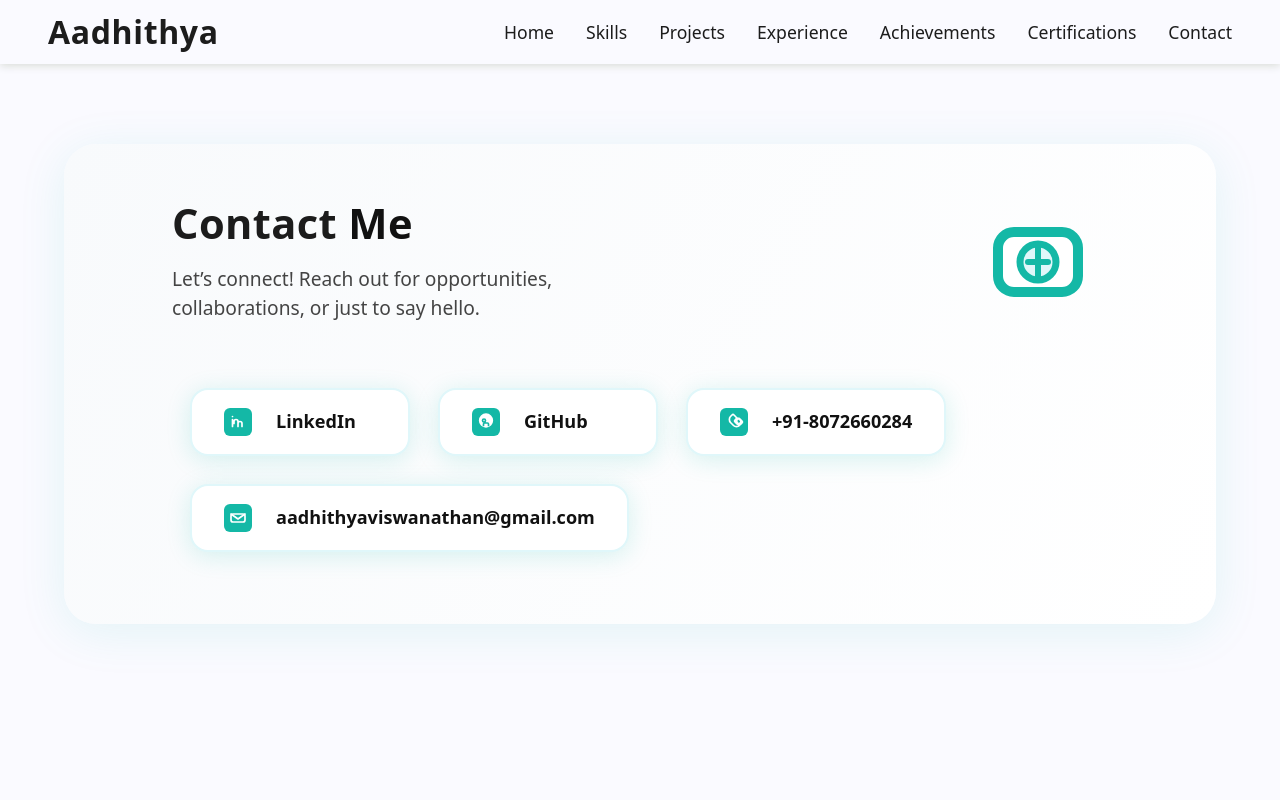
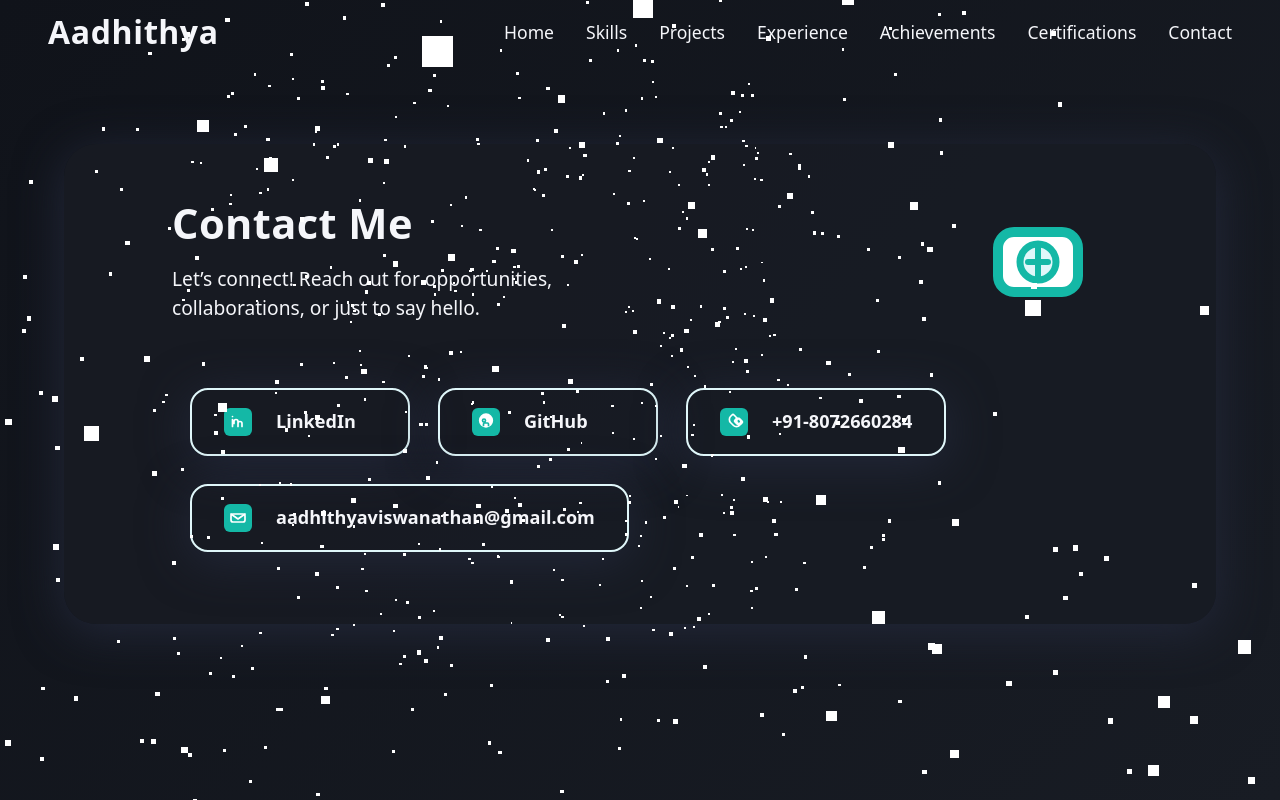
Before and after one commit to Aadhithya0104/portfolio_website, a Next.js app: page /contact in a window 1280 px wide. Built offline with nearby package versions, Linux system fonts and the light colour scheme.

Commit message:
Update package dependencies, enhance global styles for dark mode, and add 3D background component to layout

```diff
--- /dev/null
+++ b/app/Background3D.tsx
@@ -0,0 +1,74 @@
+"use client";
+import { useRef, useEffect } from "react";
+import * as THREE from "three";
+
+export default function Background3D() {
+  const mountRef = useRef<HTMLDivElement>(null);
+  useEffect(() => {
+    const mount = mountRef.current;
+    if (!mount) return;
+    // Scene setup
+    const scene = new THREE.Scene();
+    const camera = new THREE.PerspectiveCamera(75, window.innerWidth / window.innerHeight, 0.1, 1000);
+    camera.position.z = 5;
+
+    const renderer = new THREE.WebGLRenderer({ alpha: true });
+    renderer.setSize(window.innerWidth, window.innerHeight);
+    renderer.setClearColor(0x000000, 0); // transparent
+    mount.appendChild(renderer.domElement);
+
+    // Starfield
+    const starCount = 800;
+    const geometry = new THREE.BufferGeometry();
+    const positions = [];
+    for (let i = 0; i < starCount; i++) {
+      positions.push((Math.random() - 0.5) * 100);
+      positions.push((Math.random() - 0.5) * 100);
+      positions.push(-Math.random() * 100);
+    }
+    geometry.setAttribute('position', new THREE.Float32BufferAttribute(positions, 3));
+    const material = new THREE.PointsMaterial({ color: 0xffffff, size: 0.5 });
+    const stars = new THREE.Points(geometry, material);
+    scene.add(stars);
+
+    // Animation
+    let frameId: number;
+    const animate = () => {
+      stars.rotation.y += 0.0008;
+      stars.rotation.x += 0.0002;
+      renderer.render(scene, camera);
+      frameId = requestAnimationFrame(animate);
+    };
+    animate();
+
+    // Handle resize
+    const handleResize = () => {
+      camera.aspect = window.innerWidth / window.innerHeight;
+      camera.updateProjectionMatrix();
+      renderer.setSize(window.innerWidth, window.innerHeight);
+    };
+    window.addEventListener('resize', handleResize);
+
+    return () => {
+      cancelAnimationFrame(frameId);
+      window.removeEventListener('resize', handleResize);
+      renderer.dispose();
+      mount.removeChild(renderer.domElement);
+    };
+  }, []);
+
+  return (
+    <div
+      ref={mountRef}
+      style={{
+        position: "fixed",
+        top: 0,
+        left: 0,
+        width: "100vw",
+        height: "100vh",
+        zIndex: 0,
+        pointerEvents: "none",
+      }}
+    />
+  );
+}
--- a/app/globals.css
+++ b/app/globals.css
@@ -1,4 +1,15 @@
 @import "tailwindcss";
+
+turn off the transparent in profile op/* Universal dark background override */
+* {
+  background-color: transparent !important;
+  box-shadow: none !important;
+}
+
+body, html {
+  background: linear-gradient(135deg, var(--color-dark-bg1) 0%, var(--color-dark-bg2) 100%) !important;
+  color: var(--color-light-text) !important;
+}
 
 /* Apple iPhone inspired global styles */
 
@@ -12,14 +23,20 @@
   --color-accent-dark: #1c1c1c;
   --nav-height: 64px;
   --font-main: system-ui, -apple-system, BlinkMacSystemFont, 'Segoe UI', Roboto, 'Helvetica Neue', Arial, sans-serif;
+  --color-dark-bg1: #10131a;
+  --color-dark-bg2: #181c24;
+  --color-light-text: #f5f6fa;
+  --color-secondary-text: #bfc9d1;
+  --color-card-bg: rgba(24, 28, 36, 0.85);
+  --color-card-border: #23283a;
 }
 
 html, body {
   padding: 0;
   margin: 0;
   font-family: var(--font-main);
-  background: var(--color-pale);
-  color: var(--color-dark);
+  background: linear-gradient(135deg, var(--color-dark-bg1) 0%, var(--color-dark-bg2) 100%);
+  color: var(--color-light-text);
   min-height: 100vh;
   scroll-behavior: smooth;
 }
@@ -29,8 +46,8 @@ html, body {
   top: 0;
   width: 100%;
   height: var(--nav-height);
-  background: var(--color-pale);
-  box-shadow: 0 2px 8px 0 var(--color-gray);
+  background: transparent;
+  box-shadow: none;
   display: flex;
   align-items: center;
   justify-content: space-between;
@@ -43,7 +60,7 @@ html, body {
   font-size: 2rem;
   font-weight: 700;
   letter-spacing: 0.02em;
-  color: var(--color-dark);
+  color: var(--color-light-text);
   font-family: var(--font-main);
   user-select: none;
 }
@@ -56,7 +73,7 @@ html, body {
 .nav-link {
   font-size: 1.1rem;
   font-weight: 500;
-  color: var(--color-dark);
+  color: var(--color-light-text);
   text-decoration: none;
   position: relative;
   padding: 4px 0;
@@ -64,7 +81,7 @@ html, body {
 }
 
 .nav-link:hover, .nav-link:focus {
-  color: var(--color-accent-dark);
+  color: var(--color-secondary-text);
 }
 
 .nav-link::after {
@@ -72,7 +89,7 @@ html, body {
   display: block;
   height: 2px;
   width: 0;
-  background: var(--color-accent-dark);
+  background: var(--color-secondary-text);
   transition: width 0.3s;
   position: absolute;
   left: 0;
@@ -88,6 +105,8 @@ html, body {
   margin: 0 auto;
   padding: 48px 24px 24px 24px;
   min-height: calc(100vh - var(--nav-height));
+  background: transparent;
+  color: var(--color-light-text);
 }
 
 /* Section backgrounds and cards */
@@ -98,10 +117,10 @@ html, body {
 .achievements-hero,
 .certifications-hero,
 .contact-hero {
-  background: linear-gradient(120deg, var(--color-lighter) 0%, var(--color-pale) 100%);
+  background: var(--color-card-bg);
   border-radius: 32px;
   margin-top: 32px;
-  box-shadow: 0 8px 48px 0 var(--color-gray);
+  box-shadow: 0 8px 48px 0 var(--color-card-border);
 }
 
 .skill-card,
@@ -110,11 +129,11 @@ html, body {
 .achievement-card,
 .certification-card,
 .contact-card {
-  background: var(--color-light);
+  background: var(--color-card-bg);
   border-radius: 18px;
-  box-shadow: 0 4px 24px 0 var(--color-gray);
-  border: 2px solid var(--color-lighter);
-  color: var(--color-dark);
+  box-shadow: 0 4px 24px 0 var(--color-card-border);
+  border: 2px solid var(--color-card-border);
+  color: var(--color-light-text);
 }
 
 .skill-card:hover,
@@ -123,10 +142,10 @@ html, body {
 .achievement-card:hover,
 .certification-card:hover,
 .contact-card:hover {
-  background: var(--color-pale);
-  box-shadow: 0 8px 32px 0 var(--color-accent);
-  color: var(--color-accent-dark);
-  border-color: var(--color-accent-dark);
+  background: rgba(36, 42, 56, 0.95);
+  box-shadow: 0 8px 32px 0 var(--color-secondary-text);
+  color: var(--color-light-text);
+  border-color: var(--color-secondary-text);
 }
 
 .skills-section-title,
@@ -135,11 +154,11 @@ html, body {
 .achievements-title,
 .certifications-title,
 .contact-title {
-  color: var(--color-dark);
+  color: var(--color-light-text);
 }
 
 .teal-accent {
-  color: var(--color-accent-dark);
+  color: var(--color-secondary-text);
 }
 
 /* About Page Hero Section */
@@ -149,10 +168,10 @@ html, body {
   display: flex;
   align-items: center;
   justify-content: center;
-  background: linear-gradient(120deg, #f8fafc 0%, #fff 100%);
+  background: var(--color-card-bg);
   border-radius: 32px;
   margin-top: 32px;
-  box-shadow: 0 8px 48px 0 #14b8a61a;
+  box-shadow: 0 8px 48px 0 var(--color-card-border);
 }
 
 .about-hero-content {
@@ -174,14 +193,14 @@ html, body {
   font-size: 3rem;
   font-weight: 800;
   margin-bottom: 18px;
-  color: #111;
+  color: var(--color-light-text);
   letter-spacing: 0.01em;
   line-height: 1.1;
 }
 
 .about-tagline {
   font-size: 1.35rem;
-  color: #444;
+  color: var(--color-secondary-text);
   margin-bottom: 0;
   font-weight: 500;
   max-width: 480px;
@@ -198,12 +217,28 @@ html, body {
   border-radius: 50%;
   border: 5px solid var(--color-accent-dark);
   box-shadow: 0 0 32px 4px #14b8a655;
-  background: #fff;
+  background: var(--color-card-bg);
   object-fit: cover;
   width: 260px;
   height: 260px;
   aspect-ratio: 1 / 1;
   display: block;
+}
+
+/* Set a distinct background for images only */
+
+.about-profile-img,
+.skill-logo-img {
+  background: linear-gradient(135deg, var(--color-dark-bg2) 60%, var(--color-card-bg) 100%);
+  box-shadow: 0 0 16px 2px var(--color-card-border);
+}
+
+/* Remove transparent override for profile photo */
+.about-profile-img {
+  background: #181c24 !important;
+  box-shadow: 0 0 32px 4px #23283a;
+  border: 6px solid #23283a !important;
+  z-index: 2;
 }
 
 @media (max-width: 900px) {
@@ -230,10 +265,10 @@ html, body {
   flex-direction: column;
   align-items: center;
   justify-content: flex-start;
-  background: linear-gradient(120deg, #f8fafc 0%, #fff 100%);
+  background: var(--color-card-bg);
   border-radius: 32px;
   margin-top: 32px;
-  box-shadow: 0 8px 48px 0 #14b8a61a;
+  box-shadow: 0 8px 48px 0 var(--color-card-border);
 }
 
 .skills-hero-content {
@@ -255,14 +290,14 @@ html, body {
   font-size: 2.6rem;
   font-weight: 800;
   margin-bottom: 18px;
-  color: #111;
+  color: var(--color-light-text);
   letter-spacing: 0.01em;
   line-height: 1.1;
 }
 
 .skills-tagline {
   font-size: 1.2rem;
-  color: #444;
+  color: var(--color-secondary-text);
   margin-bottom: 0;
   font-weight: 500;
   max-width: 420px;
@@ -298,14 +333,14 @@ html, body {
 }
 
 .skill-card {
-  background: #fff;
+  background: var(--color-card-bg);
   border-radius: 18px;
-  box-shadow: 0 4px 24px 0 #14b8a62a;
+  box-shadow: 0 4px 24px 0 var(--color-card-border);
   padding: 18px 32px;
   font-size: 1.1rem;
   font-weight: 600;
-  color: #111;
-  border: 2px solid #e0f7fa;
+  color: var(--color-light-text);
+  border: 2px solid var(--color-card-border);
   transition: transform 0.18s, box-shadow 0.18s, border 0.18s;
   cursor: default;
 }
@@ -331,16 +366,16 @@ html, body {
   align-items: center;
   justify-content: center;
   margin-bottom: 10px;
-  background: #f8fafc;
+  background: var(--color-dark-bg2);
   border-radius: 16px;
-  box-shadow: 0 2px 8px 0 #14b8a61a;
+  box-shadow: 0 2px 8px 0 var(--color-card-border);
 }
 .skill-logo-img {
   width: 48px;
   height: 48px;
   object-fit: contain;
   border-radius: 10px;
-  background: #fff;
+  background: var(--color-card-bg);
 }
 .skill-logo-label {
   font-size: 1.04rem;
@@ -1206,3 +1241,73 @@ button {
     font-size: 1.15rem;
   }
 }
+
+/* Ensure all text is visible on dark backgrounds */
+
+.skills-section-title,
+.projects-title,
+.experience-title,
+.achievements-title,
+.certifications-title,
+.contact-title,
+.skill-logo-label,
+.project-title,
+.experience-company,
+.achievement-title,
+.certification-title,
+.contact-title {
+  color: var(--color-light-text) !important;
+}
+
+/* Override any dark or semi-transparent text colors */
+.about-title,
+.skills-title,
+.projects-title,
+.experience-title,
+.achievements-title,
+.certifications-title,
+.contact-title {
+  color: var(--color-light-text) !important;
+}
+
+.teal-accent,
+.skills-section-title,
+.projects-section-title {
+  color: var(--color-secondary-text) !important;
+}
+
+/* General text color for paragraphs and labels */
+p, label, span, div, li, h2, h3, h4, h5, h6 {
+  color: var(--color-light-text);
+}
+
+/* Force all hero, card, and section backgrounds to dark */
+.projects-hero,
+.experience-hero,
+.achievements-hero,
+.certifications-hero,
+.contact-hero,
+.project-card,
+.experience-card,
+.achievement-card,
+.certification-card,
+.contact-card {
+  background: var(--color-card-bg) !important;
+  box-shadow: 0 8px 48px 0 var(--color-card-border) !important;
+  color: var(--color-light-text) !important;
+}
+
+/* Remove any remaining white backgrounds from all descendants */
+.projects-hero *,
+.experience-hero *,
+.achievements-hero *,
+.certifications-hero *,
+.contact-hero *,
+.project-card *,
+.experience-card *,
+.achievement-card *,
+.certification-card *,
+.contact-card * {
+  background: transparent !important;
+  color: var(--color-light-text) !important;
+}
--- a/app/layout.tsx
+++ b/app/layout.tsx
@@ -2,6 +2,9 @@
 import Link from 'next/link';
 import './globals.css';
 import { useState } from 'react';
+import dynamic from 'next/dynamic';
+
+const Background3D = dynamic(() => import('./Background3D'), { ssr: false });
 
 const NAV_LINKS = [
   { href: '/home', label: 'Home' },
@@ -18,6 +21,7 @@ export default function RootLayout({ children }: { children: React.ReactNode })
   return (
     <html lang="en">
       <body>
+        <Background3D />
         <nav className="apple-nav">
           <div className="logo-text">Aadhithya</div>
           <button
--- a/package.json
+++ b/package.json
@@ -12,7 +12,8 @@
     "framer-motion": "^12.23.1",
     "next": "15.3.5",
     "react": "^19.0.0",
-    "react-dom": "^19.0.0"
+    "react-dom": "^19.0.0",
+    "three": "^0.178.0"
   },
   "devDependencies": {
     "@eslint/eslintrc": "^3",
@@ -20,6 +21,7 @@
     "@types/node": "^20",
     "@types/react": "^19",
     "@types/react-dom": "^19",
+    "@types/three": "^0.178.1",
     "eslint": "^9",
     "eslint-config-next": "15.3.5",
     "tailwindcss": "^4",
```
Also changed, not shown: 1 other file (tests, documents, lock files or other folders).
